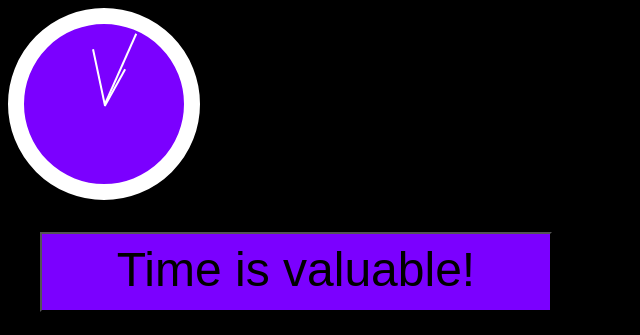
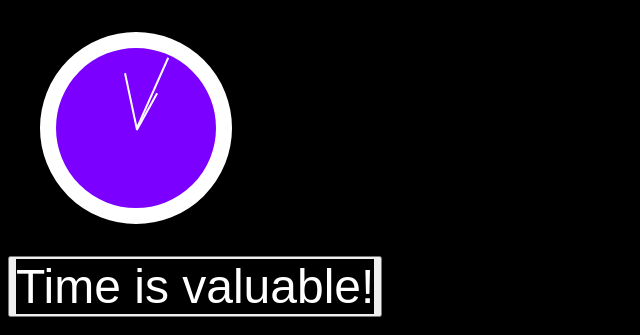
Before and after one commit to hakuthewizard/js-analog-clock-with-motto, a plain HTML site: page index.html in a window 1280 px wide. Shown: the whole page, without its empty margins (0-640 px from the left). Drawn offline with Linux system fonts and the light colour scheme.

Commit message:
update on style

```diff
--- a/index.html
+++ b/index.html
@@ -16,7 +16,7 @@
     </div>
     <div>
     <button class="message">
-        Time is valuable!
+        <h1>Time is valuable!</h1>
     </button>
     </div>
     <div class="mainMessage">
--- a/styles.css
+++ b/styles.css
@@ -18,6 +18,7 @@ body {
     height:10rem;
     border: 1rem solid #fff;
     border-radius: 50%;
+    margin:2rem;
 
 
 }
@@ -52,19 +53,18 @@ body {
     transform-origin: bottom;
     }
 
-.message {
+.message > h1{
+    all:unset;
 display: grid;
-margin:2rem;
+justify-content: center;
 font-size: 3rem;
-padding:0.5rem;
-height:10vh;
-width: 40vw;
-color:rgb(0, 0, 0);
-background-color: rgb(123,0,255);
+max-width: 40vw;
+color:rgb(255, 255, 255);
+background-color: rgb(0, 0, 0);
 z-index: -1;
 }
-.message:hover {
-    color:rgb(255, 255, 255);
+.message>h1:hover {
+    color:rgb(123,0,255);
     cursor:pointer;
 }
 .visible {
```
